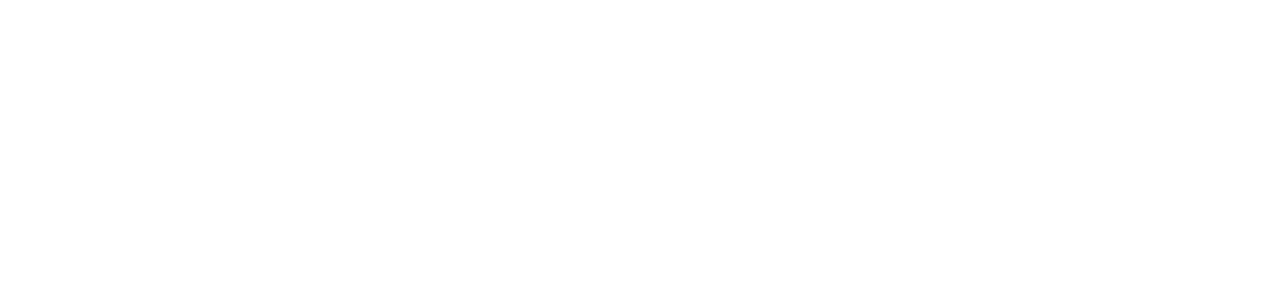
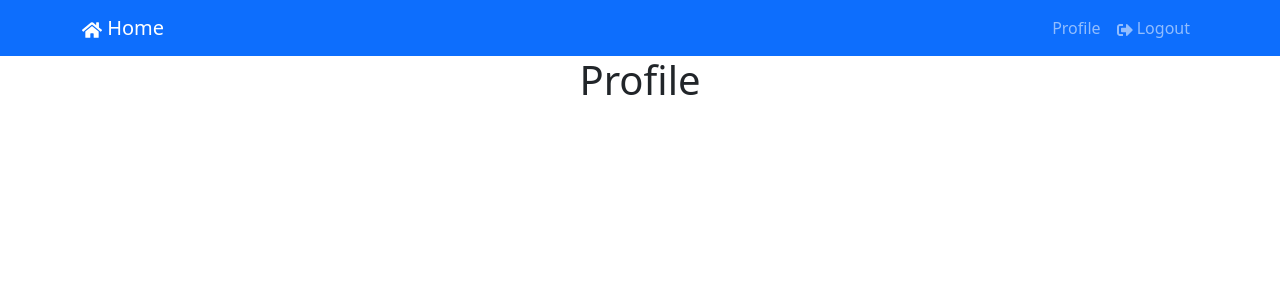
Before and after one commit to SamiaZahan/patient_monitoring_system, a React (Create React App) app in the folder patient-monitoring-system-fe/: page /doctor-profile in a window 1280 px wide. Before the commit this address had no page. Shown: the top 300 px of the page. Built offline with nearby package versions, Linux system fonts and the light colour scheme.

Commit message:
doctor profile route add

```diff
--- a/patient-monitoring-system-fe/src/App.js
+++ b/patient-monitoring-system-fe/src/App.js
@@ -8,6 +8,7 @@
 import PatientDashboard from './components/Dashboard/PatientDashboard';
 import StaffDashboard from './components/Dashboard/StaffDashboard';
 import PatientDetail from './components/Dashboard/PatientDetail';
+import DoctorProfile from './components/Dashboard/DoctorProfile'
 
 
 function App() {
@@ -19,6 +20,7 @@
                 <Route path="/" element={<Login />} />
                 <Route path="/register" element={<Register />} />
                 <Route path="/doctor-dashboard" element={<DoctorDashboard />} />
+                <Route path="/doctor-profile" element={<DoctorProfile />} />
                 <Route path="/staff-dashboard" element={<StaffDashboard />} />
                 <Route path="/patient-dashboard" element={<PatientDashboard />} />
 
--- a/patient-monitoring-system-fe/src/components/Dashboard/DoctorDashboard.js
+++ b/patient-monitoring-system-fe/src/components/Dashboard/DoctorDashboard.js
@@ -149,11 +149,11 @@
     <div className="doctor-dashboard-container">
       <Navbar bg="primary" variant="dark" expand="lg">
         <Container>
-          <Navbar.Brand href="#home">
+          <Navbar.Brand href="/doctor-dashboard">
             <FaHome /> Home
           </Navbar.Brand>
           <Nav className="ml-auto">
-            <Nav.Link href="#profile">Profile</Nav.Link>
+            <Nav.Link href="doctor-profile">Profile</Nav.Link>
             <Nav.Link onClick={handleLogout} className="w-100">
               <FaSignOutAlt /> Logout
             </Nav.Link>
--- a/patient-monitoring-system-fe/src/components/Dashboard/DoctorProfile.js
+++ b/patient-monitoring-system-fe/src/components/Dashboard/DoctorProfile.js
@@ -1 +1,40 @@
 // Samia
+import React, { useState, useEffect, useRef } from 'react';
+import { Line } from 'react-chartjs-2';
+import { useNavigate } from 'react-router-dom';
+import { Card, Row, Col, Spinner } from 'react-bootstrap';
+import { Navbar, Nav, Container, Table, Button } from 'react-bootstrap';
+import { FaHome, FaSignOutAlt } from 'react-icons/fa';
+import 'chart.js/auto';  // Needed for Chart.js
+import axios from 'axios';
+const DoctorProfile = () => {
+  const navigate = useNavigate();
+  const handleLogout = () => {
+    localStorage.removeItem('token');
+    navigate('/');
+  };
+
+  return (
+    <div className="doctor-dashboard-container">
+      <Navbar bg="primary" variant="dark" expand="lg">
+        <Container>
+          <Navbar.Brand href="/doctor-dashboard">
+            <FaHome /> Home
+          </Navbar.Brand>
+          <Nav className="ml-auto">
+            <Nav.Link href="doctor-profile">Profile</Nav.Link>
+            <Nav.Link onClick={handleLogout} className="w-100">
+              <FaSignOutAlt /> Logout
+            </Nav.Link>
+          </Nav>
+        </Container>
+      </Navbar>
+      <diiv>
+      <h1>Profile</h1>
+    </diiv>
+    </div>
+
+  )
+}
+
+export default DoctorProfile;
```
